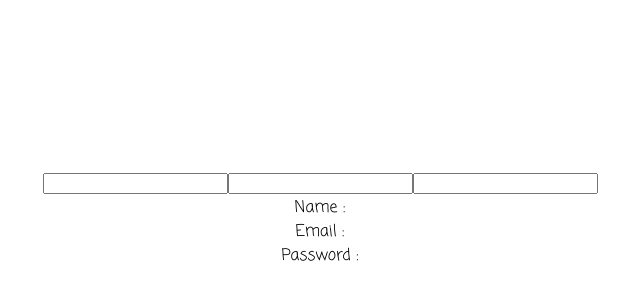
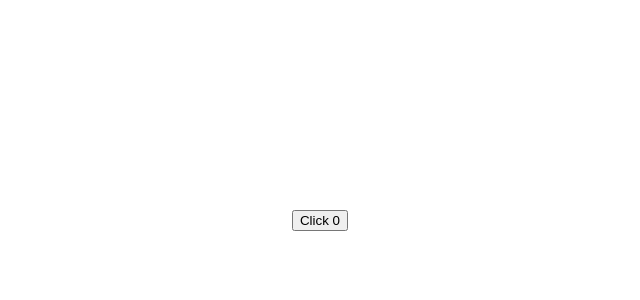
Before and after one commit to rafiurrafi/react-bootcamp, a React (Create React App) app: page / in a window 1280 px wide. Shown: the part 180-480 px from the top of the page, without its empty margins (320-960 px from the left). Built offline with nearby package versions, Linux system fonts and the light colour scheme.

Commit message:
change document title using useeffect

```diff
--- a/src/app.jsx
+++ b/src/app.jsx
@@ -1,10 +1,10 @@
 import React from "react";
 import "./app.css";
-import SimpleForm from "./todos/hook-intro/simpleForm";
+import Clicker from "./todos/hook-intro/clicker";
 const App = (props) => {
   return (
     <div className="App">
-      <SimpleForm />
+      <Clicker />
     </div>
   );
 };
--- /dev/null
+++ b/src/todos/hook-intro/clicker.jsx
@@ -0,0 +1,12 @@
+import React, { useEffect, useState } from 'react';
+const Clicker = (props) => {
+    const [count, setCount] = useState(0);
+    useEffect(() => {
+        document.title = count;
+    })
+    return (
+        <button onClick = {() => setCount(count + 1)}>Click {count}</button>
+    );
+}
+
+export default Clicker;
```
